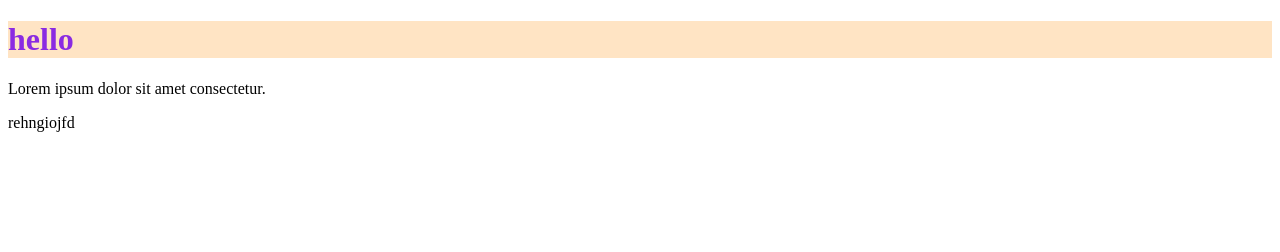
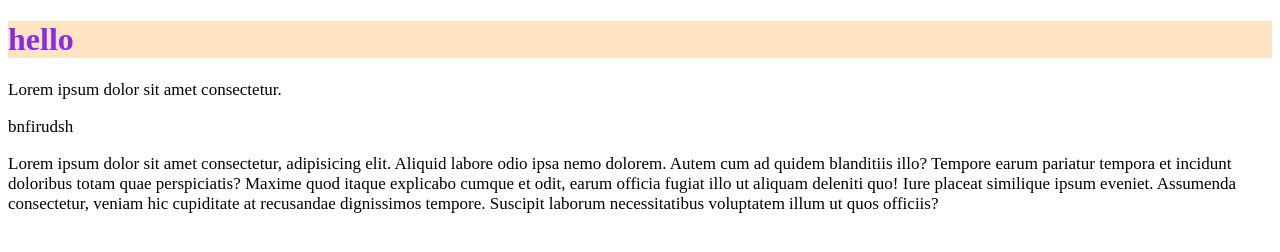
Before and after one commit to Ill4ek/Testing, a plain HTML site: page index.html in a window 1280 px wide. Drawn offline with Linux system fonts and the light colour scheme.

Commit message:
пиукдгшвіи

```diff
--- a/css/styles.css
+++ b/css/styles.css
@@ -2,3 +2,7 @@ h1 {
     color: blueviolet;
     background-color: bisque;
 }
+
+p {
+    font-size: 17px;
+}
--- a/index.html
+++ b/index.html
@@ -9,6 +9,7 @@
 <body>
     <h1>hello</h1>
     <p>Lorem ipsum dolor sit amet consectetur.</p>
+    <p>bnfirudsh</p>
+    <p>Lorem ipsum dolor sit amet consectetur, adipisicing elit. Aliquid labore odio ipsa nemo dolorem. Autem cum ad quidem blanditiis illo? Tempore earum pariatur tempora et incidunt doloribus totam quae perspiciatis? Maxime quod itaque explicabo cumque et odit, earum officia fugiat illo ut aliquam deleniti quo! Iure placeat similique ipsum eveniet. Assumenda consectetur, veniam hic cupiditate at recusandae dignissimos tempore. Suscipit laborum necessitatibus voluptatem illum ut quos officiis?</p>
 </body>
-<p>rehngiojfd</p>
 </html>
```
